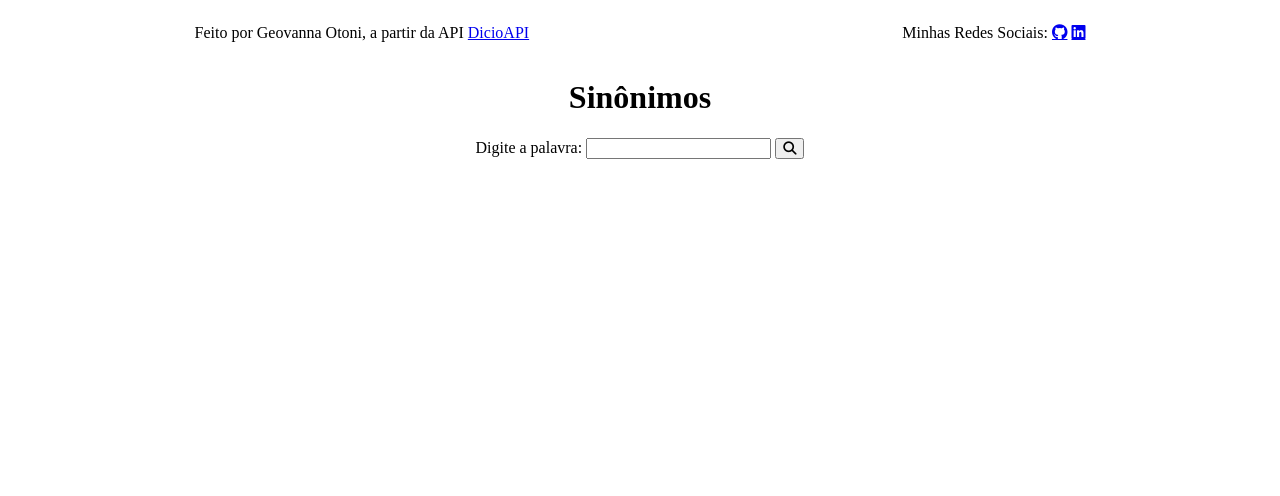
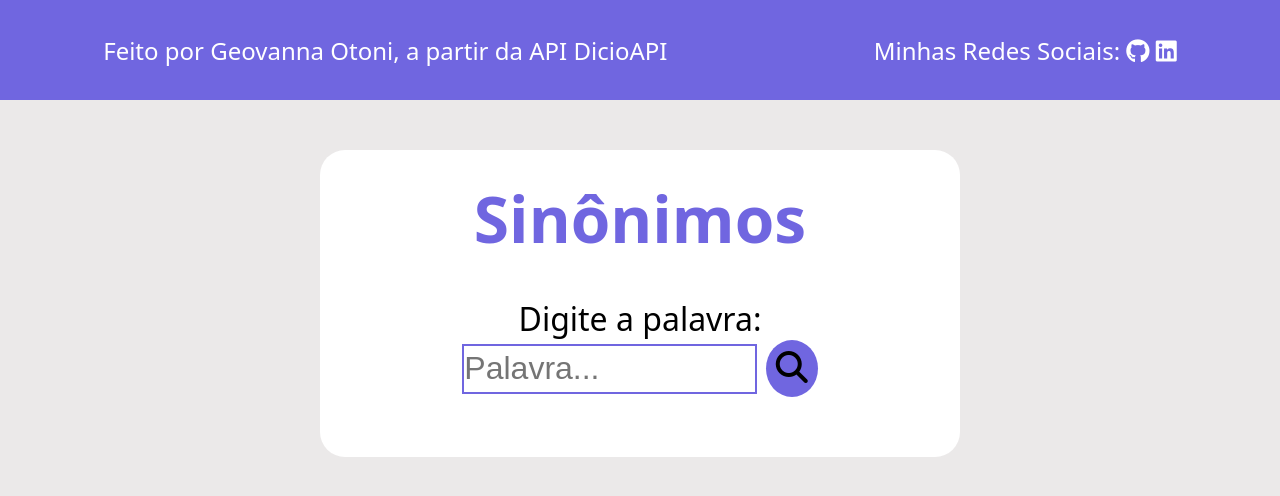
Before and after one commit to geovannaotoni/api-sinonimos, a website built with Vite: page index.html in a window 1280 px wide. Built offline with nearby package versions, Linux system fonts and the light colour scheme; some packages are replaced by stand-ins of ours.

Commit message:
finalizacao

```diff
--- a/index.html
+++ b/index.html
@@ -21,8 +21,10 @@
   <main>
     <h1>Sinônimos</h1>
     <label for="input-word">Digite a palavra:</label>
-    <input type="text" id="input-word">
-    <button id="search-btn"><i class="fa-solid fa-magnifying-glass"></i></button>
+    <section>
+      <input type="text" id="input-word" placeholder="Palavra...">
+      <button id="search-btn"><i class="fa-solid fa-magnifying-glass"></i></button>
+    </section>
     <ul id="result"></ul>
   </main>
 </body>
--- a/package.json
+++ b/package.json
@@ -13,6 +13,8 @@
   "license": "ISC",
   "type": "module",
   "dependencies": {
+    "clipboard-copy": "^4.0.1",
+    "sweetalert2": "^11.7.3",
     "vite": "^4.2.1"
   }
 }
--- a/src/script.js
+++ b/src/script.js
@@ -1,9 +1,27 @@
 const apiURL = 'https://dicio-api-ten.vercel.app/v2/sinonimos/';
 const inputWord = document.getElementById('input-word');
 const searchBtn = document.getElementById('search-btn');
-const resultList = document.getElementById('result')
+const resultList = document.getElementById('result');
+const main = document.querySelector('main');
+
+import clipboardCopy from 'clipboard-copy';
+import Swal from 'sweetalert2';
+
+const loadingText = () => {
+  const p = document.createElement('p');
+  p.innerText = 'carregando...';
+  p.classList.add('loading');
+  main.appendChild(p);
+}
+
+const removeLoadingText = () => {
+  const p = document.querySelector('.loading');
+  p.remove();
+}
 
 const seachSinonimo = async () => {
+  loadingText();
+  resultList.innerHTML = '';
   const inputValue = inputWord.value;
   const response = await fetch(`${apiURL}${inputValue}`);
   const data = await response.json();
@@ -12,5 +30,17 @@ const seachSinonimo = async () => {
     li.innerHTML = data[index];
     resultList.appendChild(li);
   }
+  removeLoadingText();
 }
 searchBtn.addEventListener('click', seachSinonimo);
+
+inputWord.addEventListener('keypress', (event) => {
+  if (event.key === 'Enter') {
+    seachSinonimo();
+  }
+});
+
+resultList.addEventListener('click', (event) => {
+  clipboardCopy(event.target.innerText);
+  Swal.fire('Sinônimo copiado!')
+})
--- a/src/style.css
+++ b/src/style.css
@@ -1,12 +1,66 @@
 * {
+  margin: 0;
+  padding: 0;
+  border: 0;
+  box-sizing: border-box;
+}
 
+body {
+  background-color: rgb(235, 233, 233);
+  font-family: system-ui, -apple-system, BlinkMacSystemFont, 'Segoe UI', Roboto, Oxygen, Ubuntu, Cantarell, 'Open Sans', 'Helvetica Neue', sans-serif;
 }
 
 header {
   display: flex;
   justify-content: space-around;
+  background-color: #7066e0;
+  color: white;
+  height: 100px;
+  align-items: center;
+  font-size: 1.5em;
 }
 
 main {
   text-align: center;
+  background-color: white;
+  min-height: 100px;
+  margin: 50px auto;
+  width: 50%;
+  padding: 25px;
+  border-radius: 25px;
+  font-size: 2em;
 }
+
+h1 {
+  padding-bottom: 35px;
+  color: #7066e0;
+}
+
+button {
+  background-color: #7066e0;
+  padding: 10px;
+  font-size: 1em;
+  border-radius: 50%;
+  cursor: pointer;
+}
+
+input {
+  height: 50px;
+  width: 50%;
+  border: 2px solid #7066e0;
+  font-size: 1em;
+}
+
+ul {
+  margin-top: 35px;
+}
+
+li {
+  list-style-type: none;
+  cursor: pointer;
+}
+
+a {
+  color: white;
+  text-decoration: none;
+}
```
Also changed, not shown: README.md, 1 other file.
